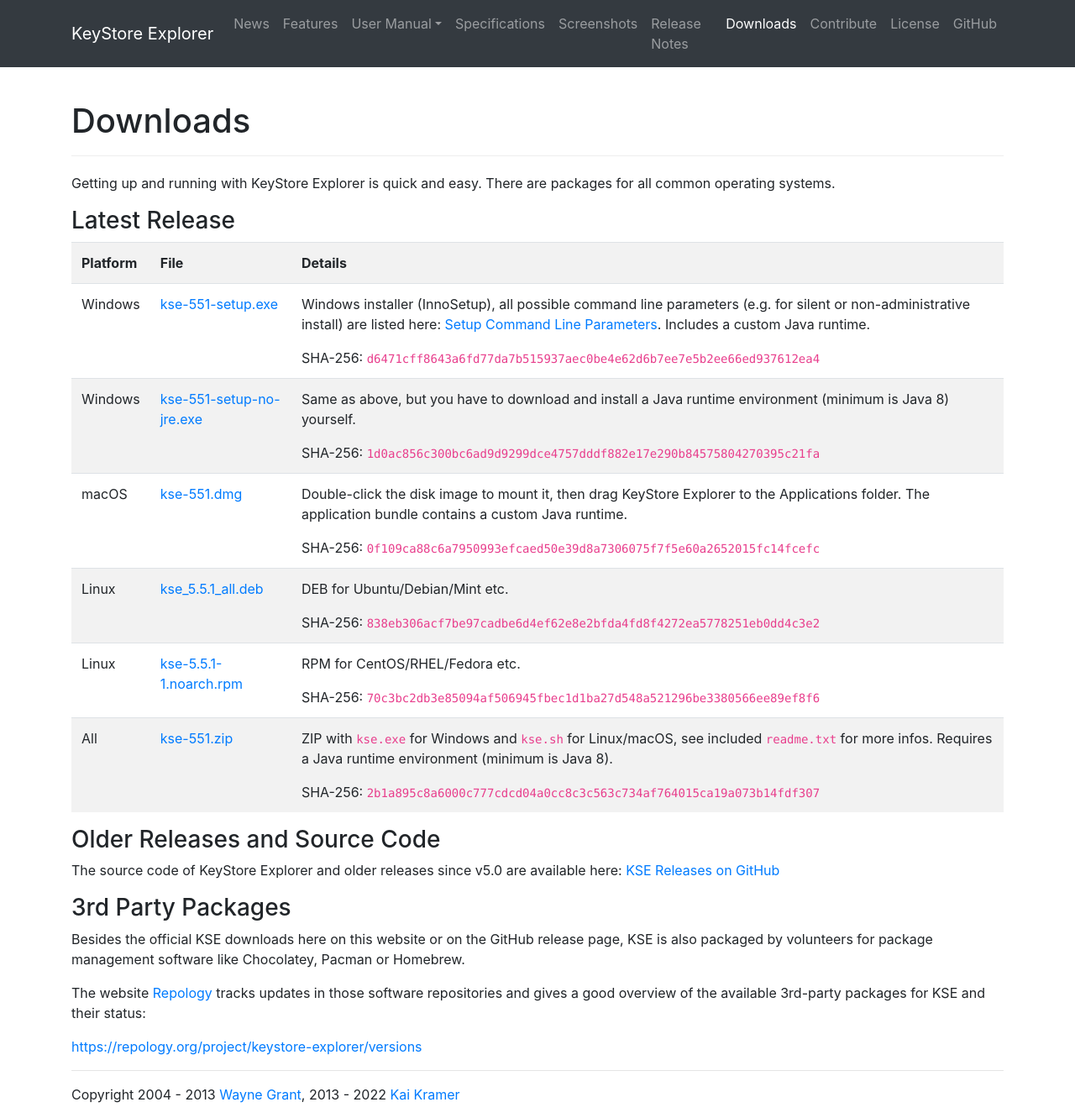
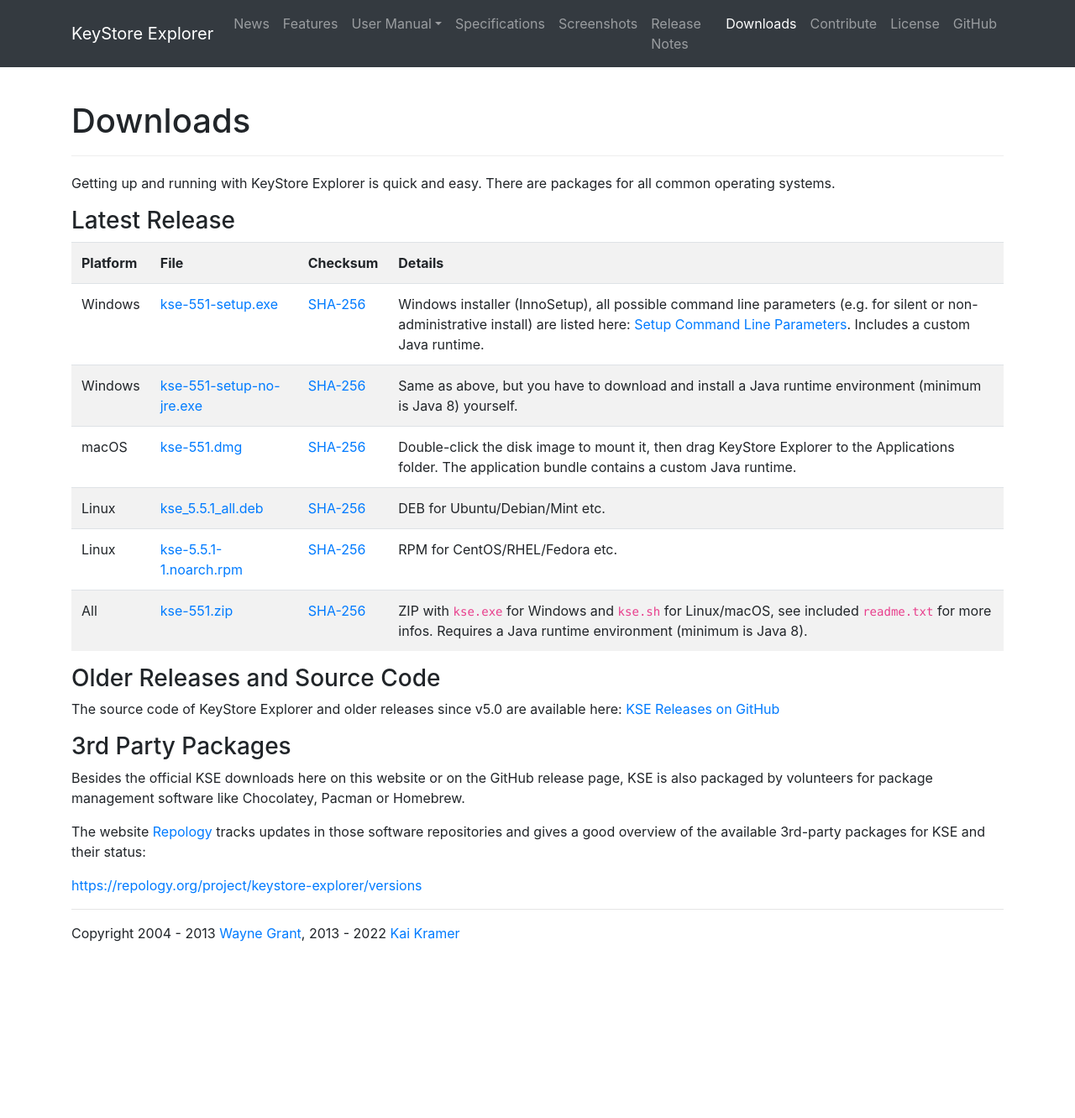
Before and after one commit to kaikramer/kaikramer.github.io, a Jekyll site: the page built from downloads.html, in a window 1280 px wide. Shown: the whole page at 84% size. Built offline with Jekyll 4.4.1, drawn with Linux system fonts in a browser that asks for light colours; after the commit the page ends 1139 px from its top, so only the background shows below that.

Commit message:
Replaced checksums of downloads in table with files

```diff
--- a/downloads.html
+++ b/downloads.html
@@ -16,68 +16,57 @@
     <tr>
         <th>Platform</th>
         <th>File</th>
+        <th>Checksum</th>
         <th>Details</th>
     </tr>
     <tr class="plain_odd">
         <td>Windows</td>
         <td><a href="https://github.com/kaikramer/keystore-explorer/releases/download/v5.5.1/kse-551-setup.exe">kse-551-setup.exe</a></td>
+        <td><a href="kse-551-setup.exe.sha256">SHA-256</a></td>
         <td>
-            <p>
             Windows installer (InnoSetup), all possible command line parameters (e.g. for silent or non-administrative install) are listed here:
             <a href="https://jrsoftware.org/ishelp/index.php?topic=setupcmdline">Setup Command Line Parameters</a>. Includes a custom Java runtime.
-            </p>
-            SHA-256: <code>d6471cff8643a6fd77da7b515937aec0be4e62d6b7ee7e5b2ee66ed937612ea4</code>
         </td>
     </tr>
     <tr class="plain_odd">
         <td>Windows</td>
         <td><a href="https://github.com/kaikramer/keystore-explorer/releases/download/v5.5.1/kse-551-setup-no-jre.exe">kse-551-setup-no-jre.exe</a></td>
+        <td><a href="kse-551-setup-no-jre.exe.sha256">SHA-256</a></td>
         <td>
-            <p>
             Same as above, but you have to download and install a Java runtime environment (minimum is Java 8) yourself.
-            </p>
-            SHA-256: <code>1d0ac856c300bc6ad9d9299dce4757dddf882e17e290b84575804270395c21fa</code>
         </td>
     </tr>
     <tr class="plain_even">
         <td>macOS</td>
         <td><a href="https://github.com/kaikramer/keystore-explorer/releases/download/v5.5.1/kse-551.dmg">kse-551.dmg</a></td>
+        <td><a href="kse-551.dmg.sha256">SHA-256</a></td>
         <td>
-            <p>
             Double-click the disk image to mount it, then drag KeyStore Explorer to the Applications folder. The application bundle contains a custom Java runtime.
-            </p>
-            SHA-256: <code>0f109ca88c6a7950993efcaed50e39d8a7306075f7f5e60a2652015fc14fcefc</code>
         </td>
     </tr>
     <tr class="plain_odd">
         <td>Linux</td>
         <td><a href="https://github.com/kaikramer/keystore-explorer/releases/download/v5.5.1/kse_5.5.1_all.deb">kse_5.5.1_all.deb</a></td>
+        <td><a href="kse_5.5.1_all.deb.sha256">SHA-256</a></td>
         <td>
-            <p>
             DEB for Ubuntu/Debian/Mint etc.
-            </p>
-            SHA-256: <code>838eb306acf7be97cadbe6d4ef62e8e2bfda4fd8f4272ea5778251eb0dd4c3e2</code>
         </td>
     </tr>
     <tr class="plain_even">
         <td>Linux</td>
         <td><a href="https://github.com/kaikramer/keystore-explorer/releases/download/v5.5.1/kse-5.5.1-1.noarch.rpm">kse-5.5.1-1.noarch.rpm</a></td>
+        <td><a href="kse-5.5.1-1.noarch.rpm.sha256">SHA-256</a></td>
         <td>
-            <p>
             RPM for CentOS/RHEL/Fedora etc.
-            </p>
-            SHA-256: <code>70c3bc2db3e85094af506945fbec1d1ba27d548a521296be3380566ee89ef8f6</code>
         </td>
     </tr>
     <tr class="plain_odd">
         <td>All</td>
         <td><a href="https://github.com/kaikramer/keystore-explorer/releases/download/v5.5.1/kse-551.zip">kse-551.zip</a></td>
+        <td><a href="kse-551.zip.sha256">SHA-256</a></td>
         <td>
-            <p>
             ZIP with <code>kse.exe</code> for Windows and <code>kse.sh</code> for Linux/macOS, see included <code>readme.txt</code> for more infos.
             Requires a Java runtime environment (minimum is Java 8).
-            </p>
-            SHA-256: <code>2b1a895c8a6000c777cdcd04a0cc8c3c563c734af764015ca19a073b14fdf307</code>
         </td>
     </tr>
 </table>
```
Also changed, not shown: 6 other files.
